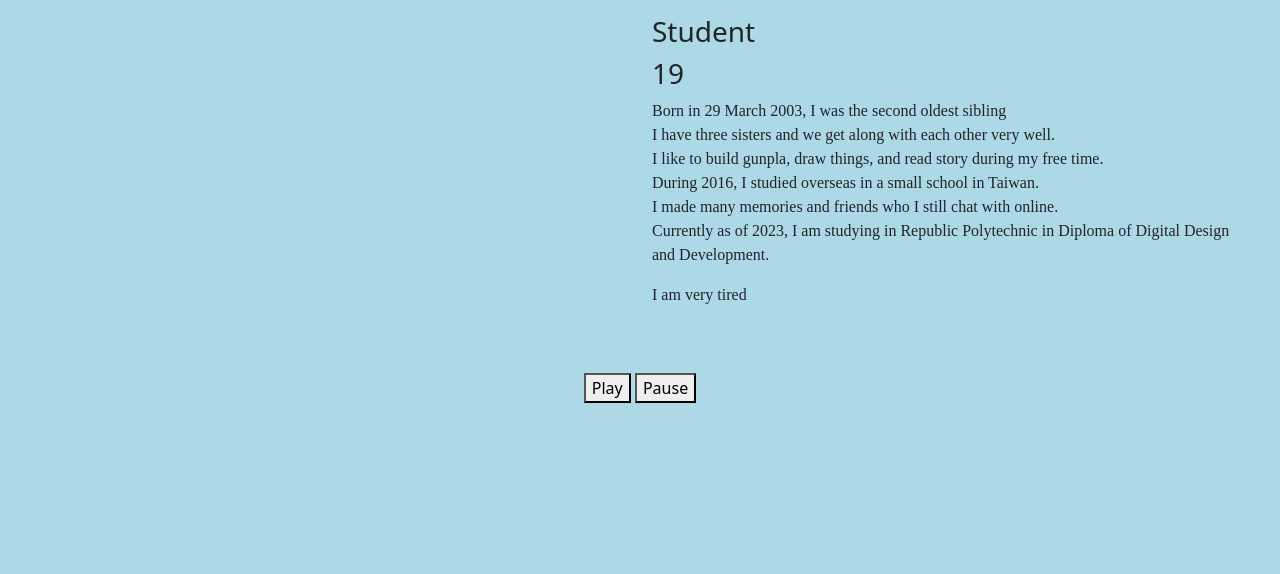
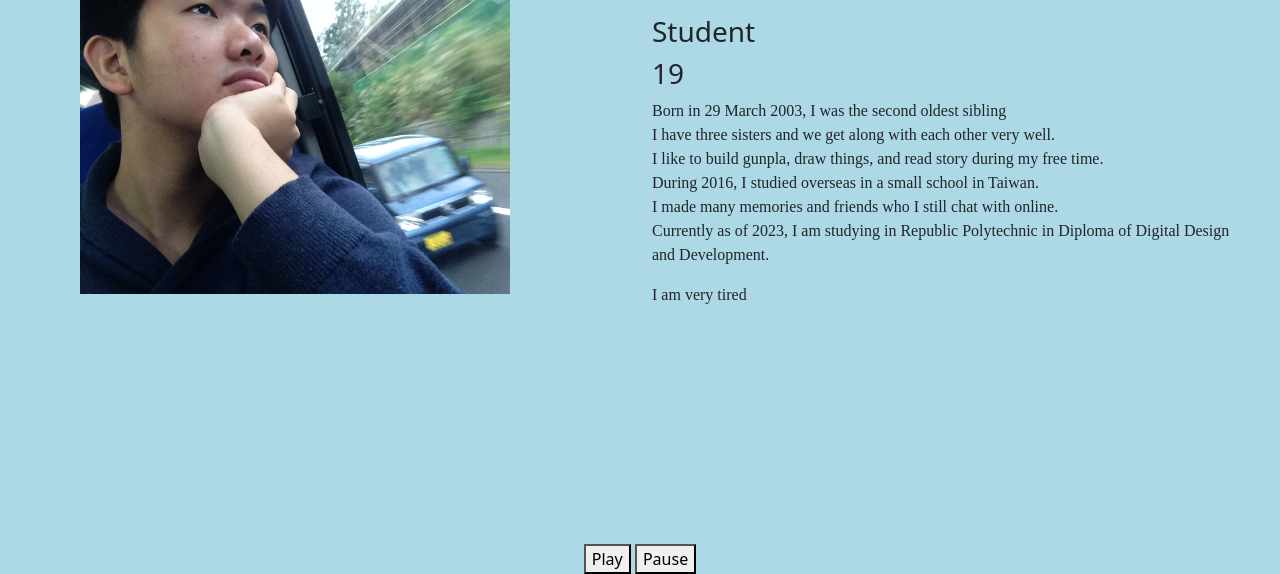
Before and after one commit to ButterBo/C219_L08_Ex1, a plain HTML site: page index.html in a window 1280 px wide. Shown: the part 230-804 px from the top of the page. Drawn offline with nearby package versions, Linux system fonts and the light colour scheme.

Commit message:
Update index.html

```diff
--- a/index.html
+++ b/index.html
@@ -32,7 +32,7 @@
     <br>
     <div class="row">
         <div class="col" id="img1" style="text-align: center;">
-            <img src="images/IMG_3937.JPG" alt="SeanPic.JPG" width=430 height=auto style="padding-left: 50;">
+            <img src="IMG_3937.JPG" alt="SeanPic.JPG" width=430 height=auto style="padding-left: 50;">
         </div>
         <div class="col" id="description" style="text-align: left;padding: 50px;">
             <h2 class="name"><b>Sean Yong</b></h2><br>
```
